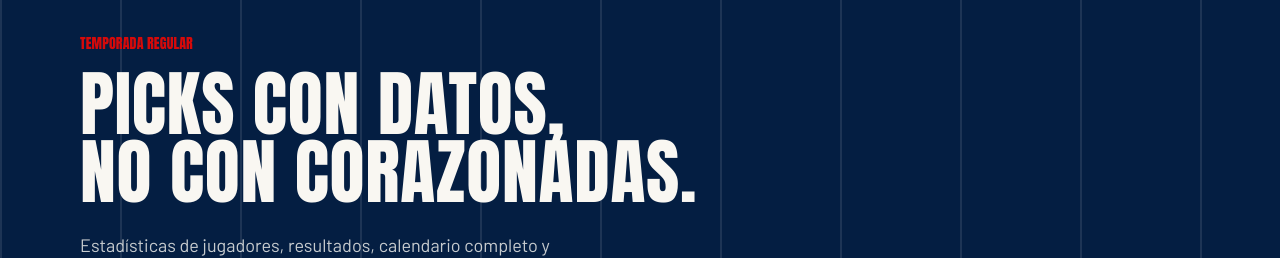
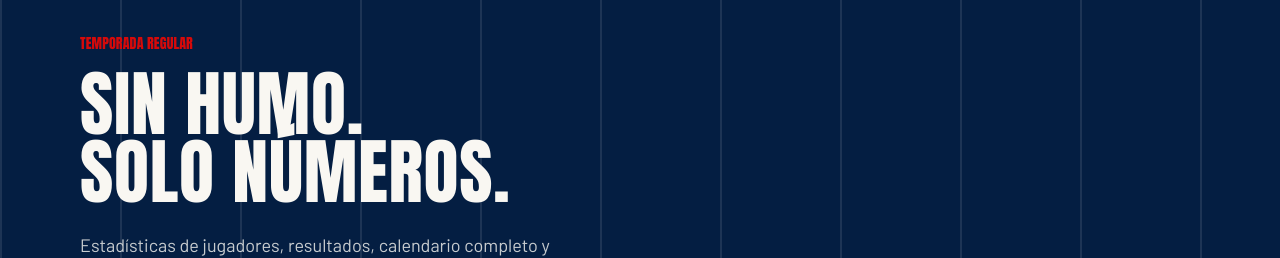
Before and after one commit to emilioayalam842-rgb/NFL, a Next.js app: page / in a window 1280 px wide. Shown: the part 136-394 px from the top of the page. Built offline with nearby package versions, Linux system fonts and the light colour scheme; no server answers.

Commit message:
Update hero tagline

```diff
--- a/src/app/page.tsx
+++ b/src/app/page.tsx
@@ -26,9 +26,9 @@ export default async function Home() {
         <div className="mx-auto max-w-6xl px-4 py-16 sm:py-24 relative">
           <p className="font-display tracking-[0.3em] text-red text-sm mb-4">TEMPORADA REGULAR</p>
           <h1 className="font-display text-5xl sm:text-7xl leading-[0.95] mb-6 max-w-2xl">
-            Picks con datos,
+            Sin humo.
             <br />
-            no con corazonadas.
+            Solo números.
           </h1>
           <p className="max-w-lg text-chalk/80 mb-8 text-lg">
             Estadísticas de jugadores, resultados, calendario completo y recomendaciones de apuesta
```
